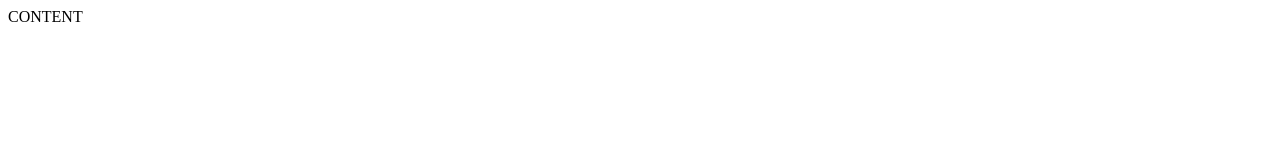
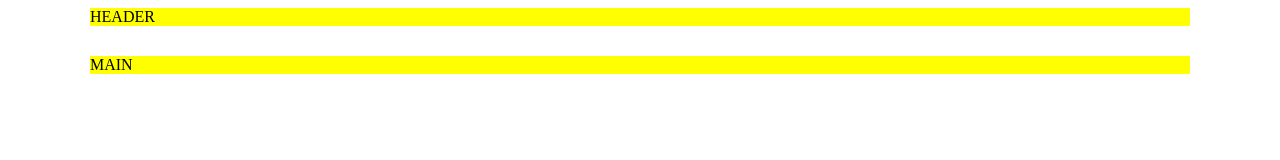
Before and after one commit to ModestaLiatuke/7-smoothies, a website: page index.html in a window 1280 px wide. Drawn offline with Linux system fonts and the light colour scheme.

Commit message:
base structure

```diff
--- a/css/main.css
+++ b/css/main.css
@@ -1,3 +1,37 @@
 @import './base/reset.css';
 @import './components/font-awesome.min.css';
 @import './components/button.css';
+
+body {
+    display: flex;
+    height: 100vh;
+    flex-direction: column;
+    gap: 30px;
+    justify-content: flex-start;
+    align-items: center;
+}
+.container {
+    width: 100%;
+    background-color: yellow;
+}
+
+@media (min-width: 480px) {
+    .container {
+        width: 360px;
+    }
+}
+@media (min-width: 780px) {
+    .container {
+        width: 660px;
+    }
+}
+@media (min-width: 1000px) {
+    .container {
+        width: 900px;
+    }
+}
+@media (min-width: 1200px) {
+    .container {
+        width: 1100px;
+    }
+}
--- a/index.html
+++ b/index.html
@@ -10,7 +10,12 @@
 </head>
 
 <body>
-    CONTENT
+    <header class="container">
+        HEADER
+    </header>
+    <main class="container">
+        MAIN
+    </main>
 </body>
 
 </html>
```
